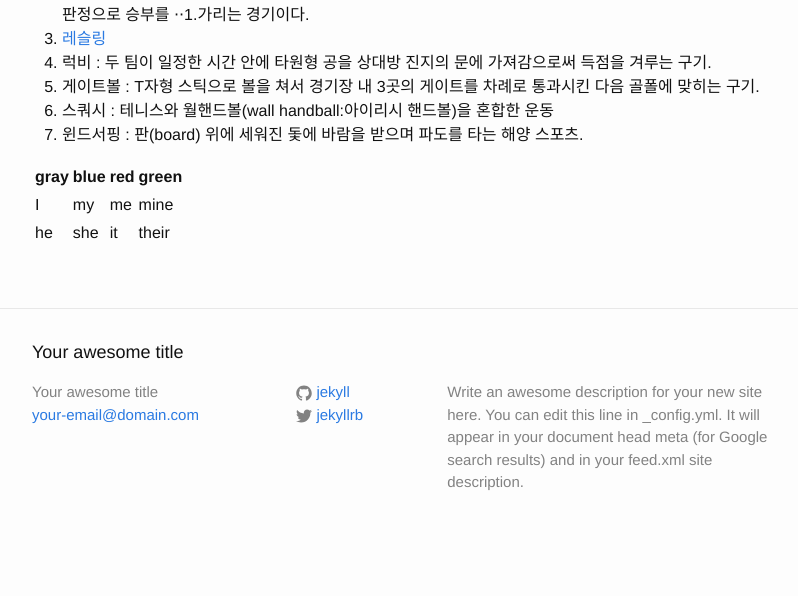
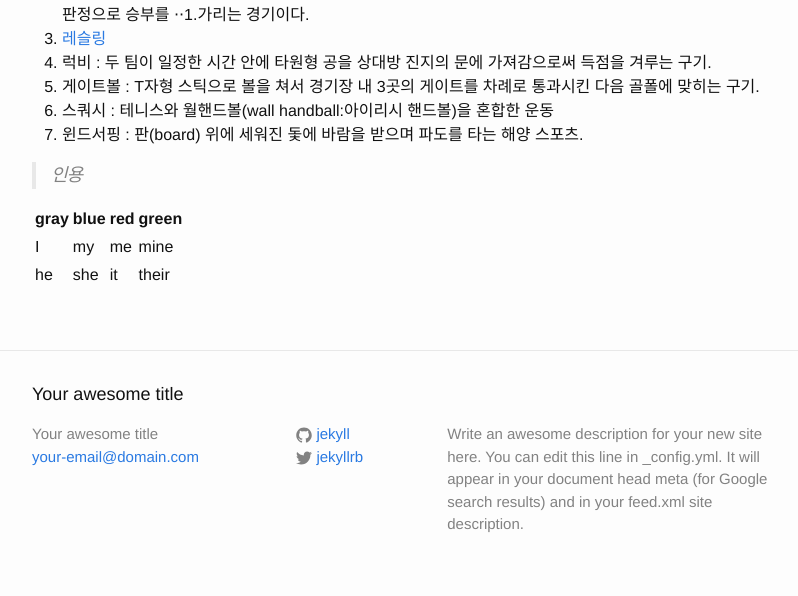
Before and after one commit to forhobby/forhobby.github.com, a Jekyll site: the page built from _posts/2015-05-26-hanseungsu.md, in a window 1280 px wide. Shown: the part 659-1255 px from the top of the page, without its empty margins (238-1036 px from the left). Built offline with Jekyll 4.4.1, drawn with Linux system fonts in a browser that asks for light colours; before the commit the page ends 1213 px from its top, so only the background shows below that.

Commit message:
Update 2015-05-26-hanseungsu.md

```diff
--- a/_posts/2015-05-26-hanseungsu.md
+++ b/_posts/2015-05-26-hanseungsu.md
@@ -20,6 +20,9 @@ categories: jekyll update
 5. 스쿼시 : 테니스와 월핸드볼(wall handball:아이리시 핸드볼)을 혼합한 운동
 6. 윈드서핑 : 판(board) 위에 세워진 돛에 바람을 받으며 파도를 타는 해양 스포츠.
 
+
+>인용
+
 | gray | blue | red | green |
 | ---- | ---- | --- | ----- |
 |  I   |  my  | me  |  mine |
```
